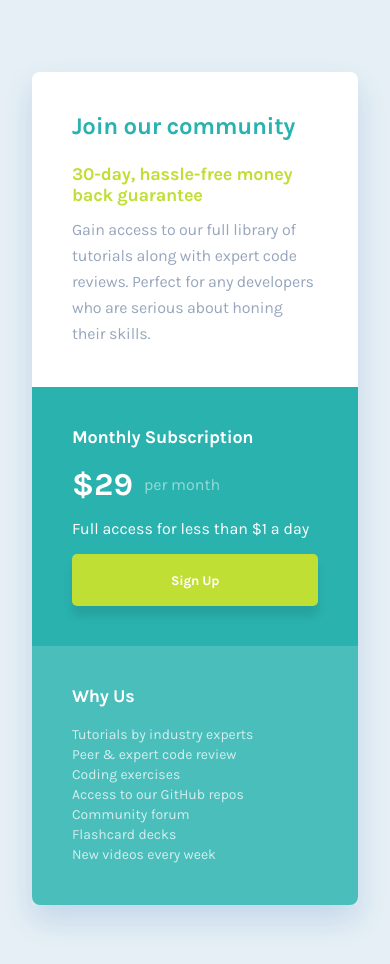
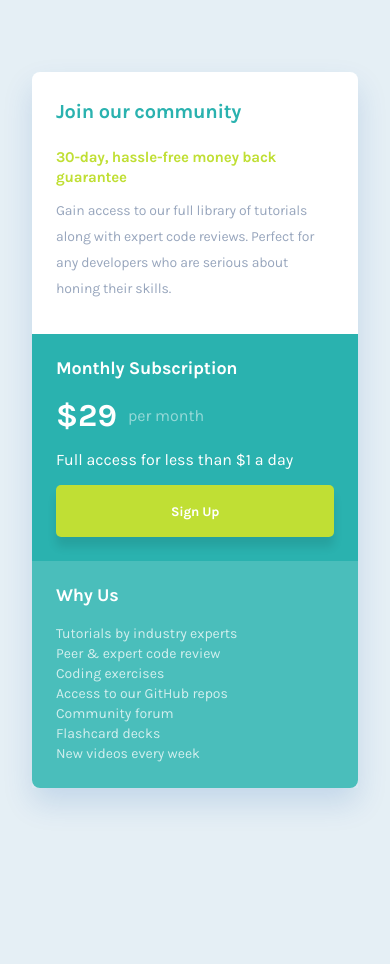
Before and after one commit to enslaughter/fem-single-price-grid-component, a plain HTML site: page index.html in a window 390 px wide. After the commit the page ends 860 px from the top, so only its background shows below. Drawn offline with Linux system fonts and the light colour scheme.

Commit message:
Finalized mobile design

```diff
--- a/index.html
+++ b/index.html
@@ -171,6 +171,29 @@
         height: auto;
       }
 
+      .section-header{
+        padding: 28px 24px 32px;
+      }
+
+      .section-header > p{
+        font-size: 14px;
+        line-height: 26px;
+      }
+
+      .header-main{
+        font-size: 20px;
+        line-height: 23.33px;
+      }
+
+      .header-subheader{
+        font-size: 15px;
+        line-height: 20px;
+      }
+
+      .section-subscription, .section-why-us{
+        padding: 24px;
+      }
+
       .section-flex-container{
         flex-direction: column;
       }
```
